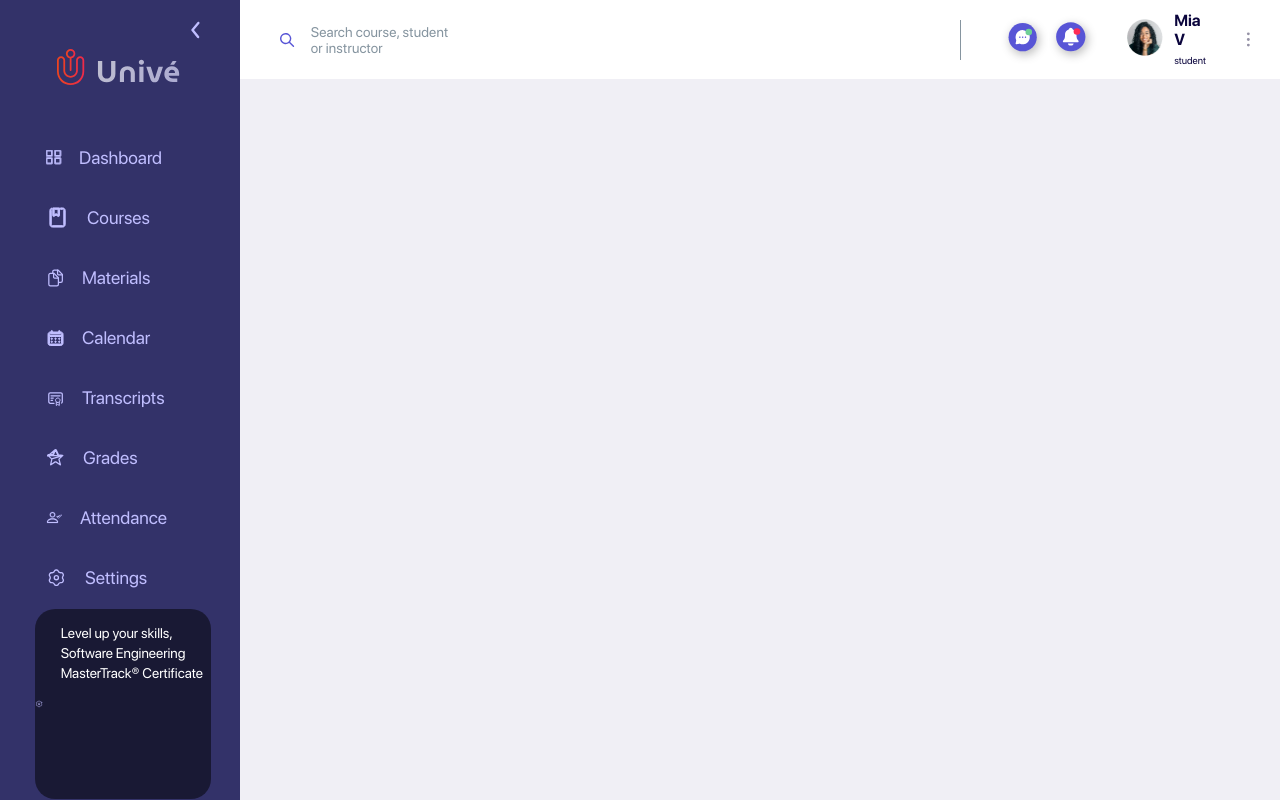
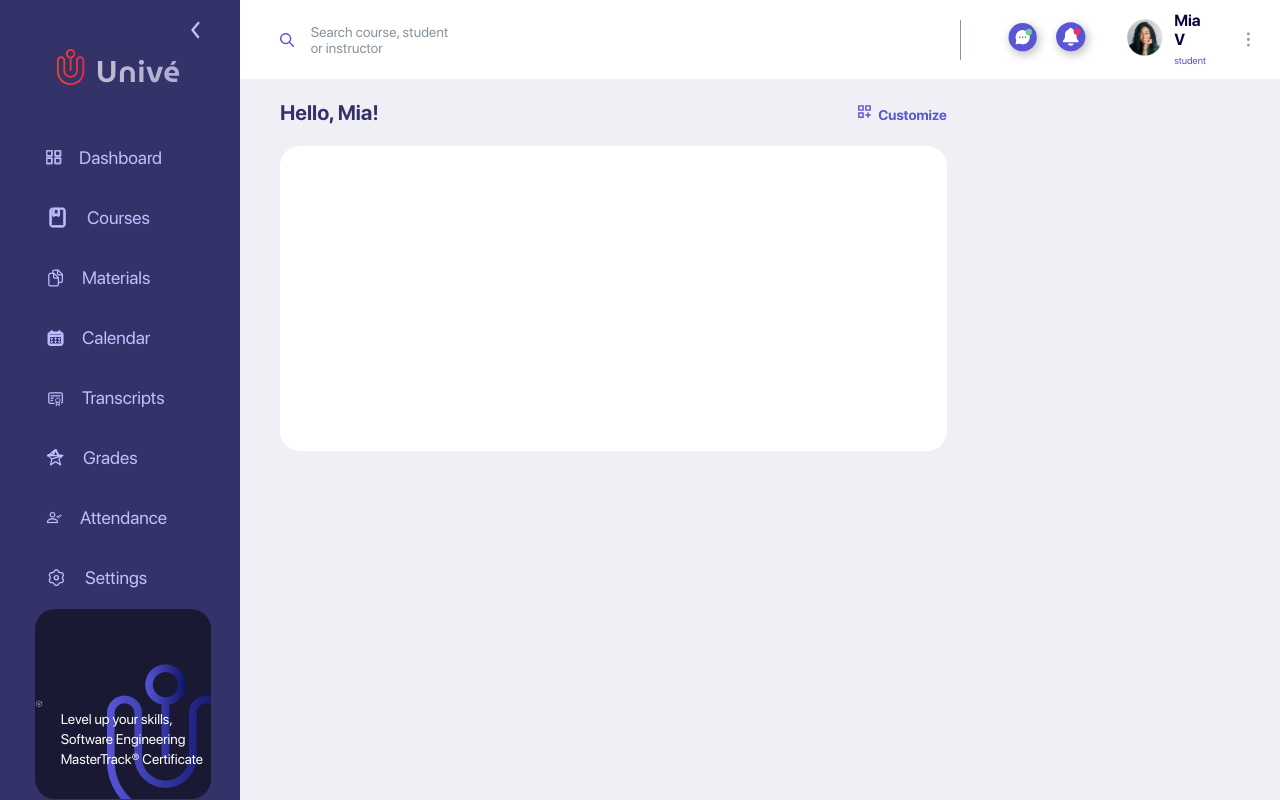
Before and after one commit to kehindeBankole/student-dashboard, a React (Create React App) app: page / in a window 1280 px wide. Built offline with nearby package versions, Linux system fonts and the light colour scheme.

Commit message:
more changes

```diff
--- /dev/null
+++ b/src/components/ActiveProgram.scss
@@ -0,0 +1,7 @@
+@import '../scss/index.scss';
+.card-container{
+    width: 100%;
+    height: 305px;
+    background-color: #FFFFFF;
+    border-radius: 20px;
+}
--- /dev/null
+++ b/src/components/ActiveProgram.tsx
@@ -0,0 +1,11 @@
+import React from 'react'
+import './ActiveProgram.scss'
+function ActiveProgram() {
+    return (
+        <div className="card-container">
+
+        </div>
+    )
+}
+
+export default ActiveProgram
--- a/src/components/Header.scss
+++ b/src/components/Header.scss
@@ -10,6 +10,9 @@ display: none;
     padding-left: 139px;
     overflow: hidden;
     padding-right: 0px !important;
+  }
+  @include mq("phablet") {
+    display: none;
   }
   padding-left: 280px;
   padding-right: 30px;
@@ -28,6 +31,10 @@ display: none;
       font-size: 12px;
       margin-left: 18px;
     }
+    @include mq("phablet") {
+      font-size: 12px;
+      margin-left: 18px;
+    }
   }
   .user-actions {
     justify-self: center;
@@ -35,6 +42,9 @@ display: none;
     margin-left: 500px;
     display: flex;
     @include mq("tablet") {
+      margin-left: 88px;
+    }
+    @include mq("phablet") {
       margin-left: 88px;
     }
     .menu-icon {
@@ -51,6 +61,10 @@ display: none;
       margin-left: 34px;
       display: block;
       @include mq("tablet") {
+        display: none;
+        margin-left: 10px;
+      }
+      @include mq("phablet") {
         display: none;
         margin-left: 10px;
       }
--- a/src/components/Sidebar.scss
+++ b/src/components/Sidebar.scss
@@ -6,6 +6,9 @@
   @include mq("phone-wide") {
 display: none
   }
+  @include mq("phablet") {
+    display: none
+      }
 overflow-y: scroll;
   background-color: $headline;
   position: fixed;
@@ -38,17 +41,37 @@ overflow-y: scroll;
     display: flex;
     flex-direction: column;
 #sidebar_box {
-width: 176px;;
+  @include mq("tablet") {
+   display:none;
+  }
+width: 176px;
 height:190px;
 border-radius:20px;
 background-color:rgba(0 , 0 , 0 , 0.5);
 align-self: center;
+display: flex;
+position: relative;
+overflow: hidden;
+::before{
+content: "";
+width: 117px;
+height: 155px;
+position: absolute;
+right: -13px;
+bottom: -20px;
+background-image: url('../assets/over.png');
+background-repeat: no-repeat;
+z-index: -1;
+}
 p{
   font-size: 14px;
   color:#FFFFFF;
 font-weight: 400;
 letter-spacing:2%;
 line-height:20px;
+align-self: flex-end;
+margin-bottom: 30px;
+z-index: 99;
 }
 }
 
--- /dev/null
+++ b/src/pages/Landing.scss
@@ -0,0 +1,31 @@
+@import "../scss/index.scss";
+.main-container {
+  padding-left: 280px;
+  display: flex;
+  &_left {
+    flex: 2;
+    .name-bar {
+      display: flex;
+      justify-content: space-between;
+      h3 {
+        color: $headline;
+        align-self: flex-end;
+        font-weight: 700;
+        font-size:21px;
+      }
+      p {
+        color: $lightblue;
+        font-weight: 600;
+        font-size: 14px;
+        align-self: center;
+        .customize {
+          margin-right: 5px;
+          margin: top 5px;
+        }
+      }
+    }
+  }
+  &_right {
+    flex: 1;
+  }
+}
--- a/src/pages/Landing.tsx
+++ b/src/pages/Landing.tsx
@@ -1,7 +1,9 @@
-import React from 'react'
-import Header from '../components/Header'
-import Sidebar from '../components/Sidebar'
-
+import React from "react";
+import Header from "../components/Header";
+import Sidebar from "../components/Sidebar";
+import "./Landing.scss";
+import { ReactComponent as CustomizeIcon } from "../assets/customise.svg";
+import ActiveProgram from "../components/ActiveProgram";
 function Landing() {
   return (
     <div>
@@ -10,9 +12,23 @@ function Landing() {
       </nav>
       <main>
         <Header />
+        <div className="main-container">
+          <div className="main-container_left">
+            <div className="name-bar">
+              <h3>Hello, Mia!</h3>
+              <p>
+                {" "}
+                <CustomizeIcon className="customize" />
+                Customize
+              </p>
+            </div>
+            <ActiveProgram/>
+          </div>
+          <div className="main-container_right"></div>
+        </div>
       </main>
     </div>
-    )
+  );
 }
 
-export default Landing
+export default Landing;
--- a/src/scss/config/_variables.scss
+++ b/src/scss/config/_variables.scss
@@ -2,7 +2,7 @@
 $headline:#333269;
 $textsidebar:#C0BEFF;
 $darkblue:#0A043C;
-$lightblue:#0A043C;
+$lightblue:#5855D6;
 
 
 $green: #33d5ba;
```
Also changed, not shown: src/assets/customise.svg (added), src/assets/over.png (added). Lines whose indentation alone changed are shown as unchanged.
